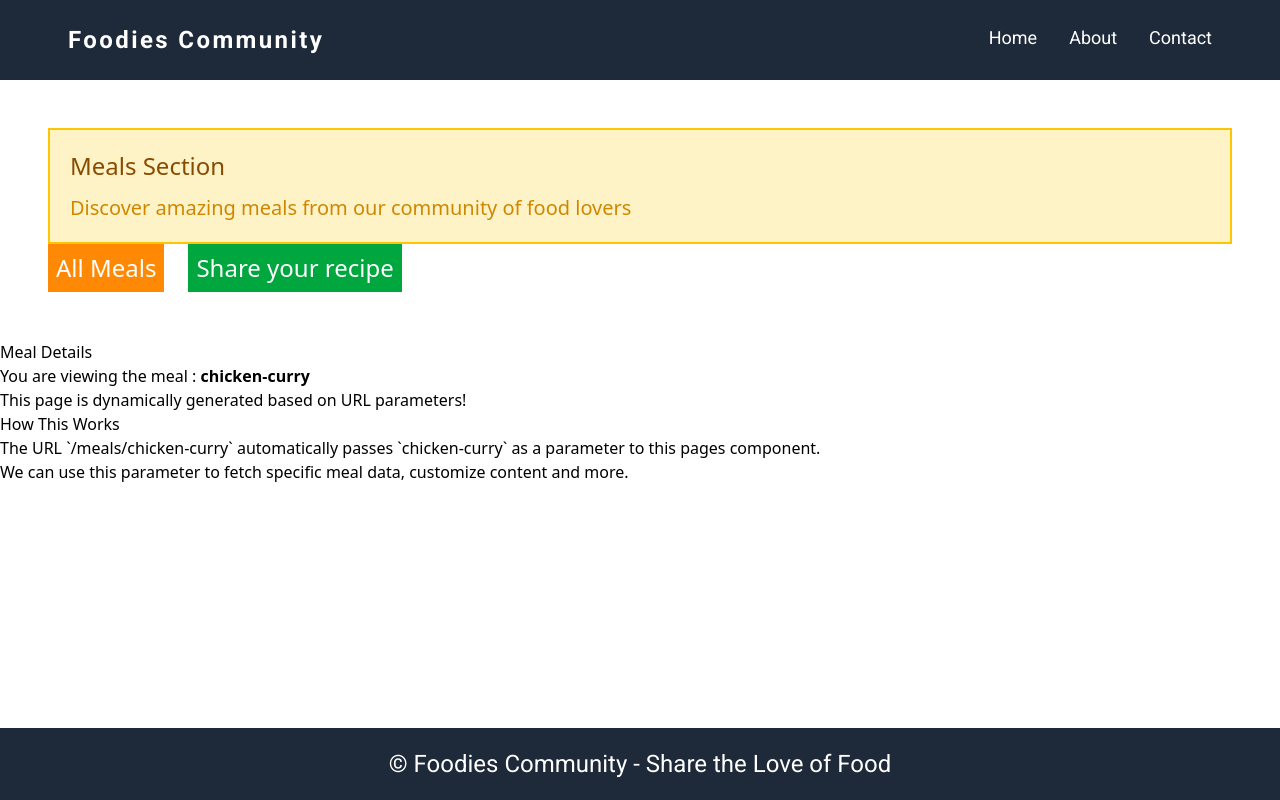
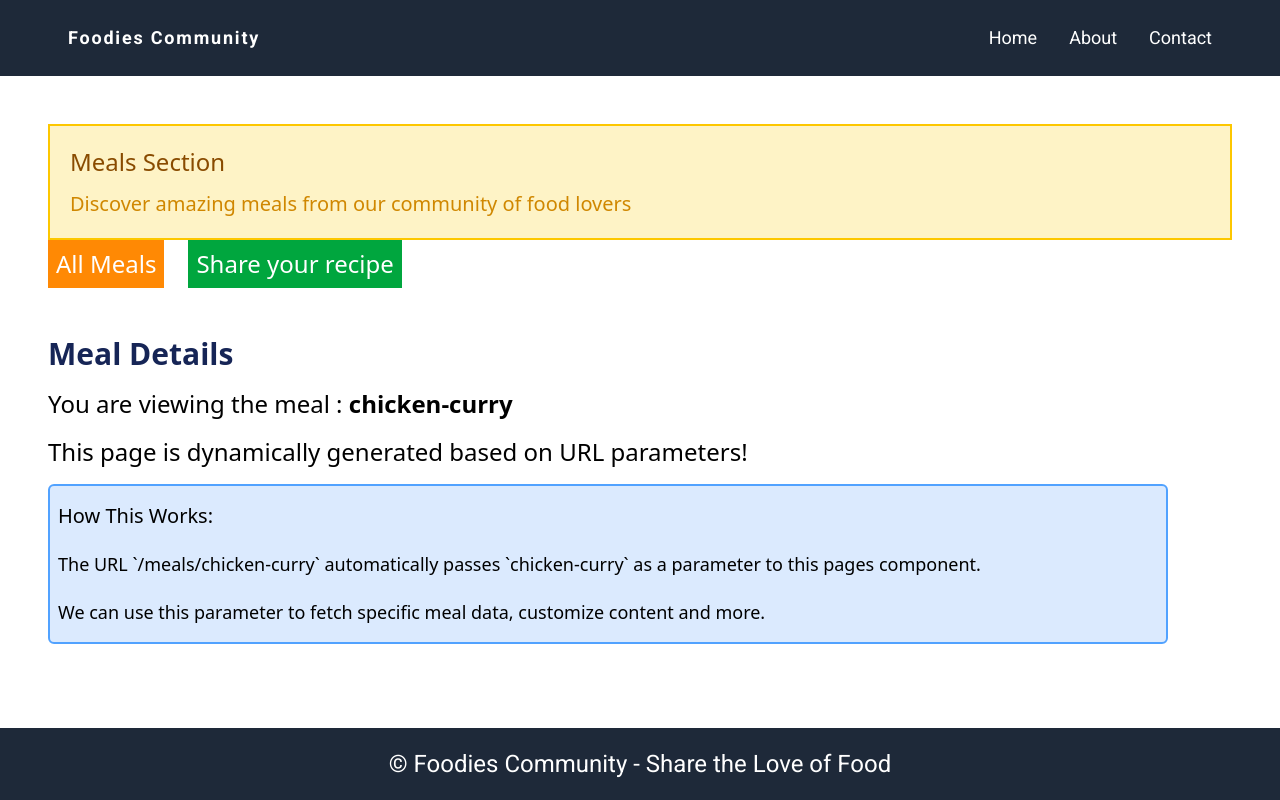
Before and after one commit to akshansh-kakkkar/food-platform-next-js, a Next.js app: page /meals/chicken-curry in a window 1280 px wide. Built offline with nearby package versions, Linux system fonts and the light colour scheme.

Commit message:
half of the part is done

```diff
--- a/app/layout.js
+++ b/app/layout.js
@@ -10,9 +10,9 @@ export default function RootLayout({ children }) {
     <html lang="en">
       <body className="min-h-screen flex flex-col ">
         <header>
-          <nav className="bg-gray-800 sm:block hidden">
-            <div className="flex justify-between text-white text-2xl  py-6 px-5">
-              <Link href={'/'} className={`mx-12 font-bold tracking-widest text-2xl ${roboto.className} `}>
+          <nav className="bg-gray-800 ">
+            <div className="flex justify-between flex-col sm:gap-0 gap-4 sm:flex-row items-center text-white text-2xl  py-6 px-5">
+              <Link href={'/'} className={`mx-12 text-center font-bold tracking-widest text-lg  tsm:text-2xl ${roboto.className} `}>
                 Foodies Community
               </Link>
               <div className={`flex gap-8 mx-12 ${roboto.className} text-lg`}>
--- a/app/meals/[slug]/page.js
+++ b/app/meals/[slug]/page.js
@@ -1,16 +1,28 @@
 import React from "react";
 export default async function mealDetailsPage({ params }) {
-  const { slug } =await params;
+  const { slug } = await params;
   return (
-    <div>
-      <h1>Meal Details</h1>
-      <p>
-        You are viewing the meal : <strong>{slug}</strong>
-      </p>
-      <p>This page is dynamically generated based on URL parameters!</p>
-      <p>How This Works</p>
-      <p>The URL `/meals/{slug}` automatically passes `{slug}` as a parameter to this pages component.</p>
-      <p>We can use this parameter to fetch specific meal data, customize content and more.</p>
+    <div className="mx-12 my-12">
+      <div className="flex flex-col gap-4 my-4">
+        <h1 className="text-3xl font-semibold text-blue-950 ">Meal Details</h1>
+        <p className="text-2xl">
+          You are viewing the meal : <strong>{slug}</strong>
+        </p>
+        <p className="text-2xl">
+          This page is dynamically generated based on URL parameters!
+        </p>
+      </div>
+      <div className="bg-blue-100 border-blue-400 border-2 rounded-md flex flex-col gap-5 p-2 py-4 md:mr-16">
+        <p className="text-xl">How This Works:</p>
+        <p className="text-lg">
+          The URL `/meals/{slug}` automatically passes `{slug}` as a parameter
+          to this pages component.
+        </p>
+        <p  className="text-lg">
+          We can use this parameter to fetch specific meal data, customize
+          content and more.
+        </p>
+      </div>
     </div>
   );
 }
--- a/app/meals/layout.js
+++ b/app/meals/layout.js
@@ -8,8 +8,8 @@ export default function MealsLayout({ children }) {
         <p className="text-xl font-medium text-yellow-600">Discover amazing meals from our community of food lovers</p>
         </div>
         <nav className="flex gap-6">
-          <Link className="flex bg-orange-400 text-white text-2xl p-2" href={"/meals"}>All Meals</Link>
-          <Link className="flex bg-green-600 text-white text-2xl p-2" href={"/meals/share"}>Share your recipe</Link>
+          <Link className="flex bg-orange-400 text-white text-md sm:text-2xl p-2" href={"/meals"}>All Meals</Link>
+          <Link className="flex bg-green-600 text-white text-md sm:text-2xl p-2" href={"/meals/share"}>Share your recipe</Link>
         </nav>
 
 </div>
```
